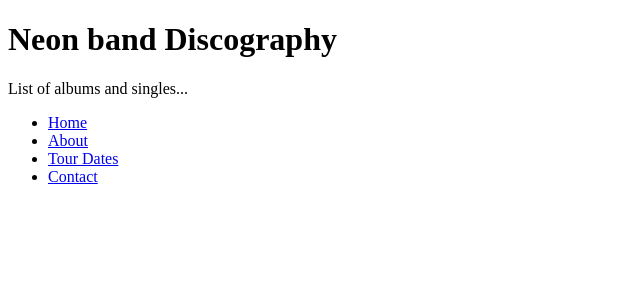
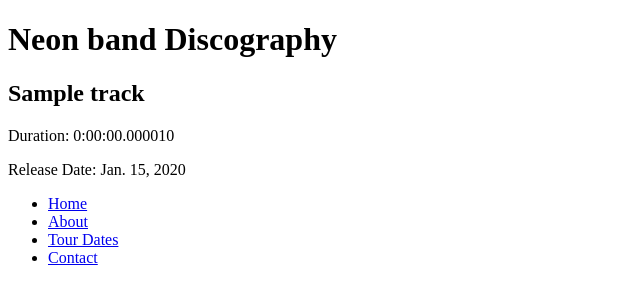
Before and after one commit to Phetheho-Monaheng/Remote_capstone-project10, a Django app: template neon_band/templates/neon_band/discography.html in a window 1280 px wide. Shown: the top 304 px of the page, without its empty margins (0-640 px from the left). Run offline with Django 4.2, Linux system fonts and the light colour scheme; the template is opened without the code that fills it: values that come from a table or form of the project are taken from there, others are empty; tables that the repository leaves empty hold one stand-in row (values such as "Sample post").

Commit message:
Updated discography.html

```diff
--- a/neon_band/templates/neon_band/discography.html
+++ b/neon_band/templates/neon_band/discography.html
@@ -7,13 +7,23 @@
 </head>
 <body>
     <h1>Neon band Discography</h1>
-    <p>List of albums and singles...</p>
+    <div>
+        {% for track in tracks %}
+            <div>
+                <h2>{{ track.title }}</h2>
+                <p>Duration: {{ track.duration }}</p>
+                <p>Release Date: {{ track.release_date }}</p>
+            </div>
+        {% empty %}
+            <p>No tracks available</p>
+        {% endfor %}
+    </div>
     <nav>
         <ul>
-            <li><a href="/home/">Home</a></li>
-            <li><a href="/about/">About</a></li>
-            <li><a href="/tour/">Tour Dates</a></li>
-            <li><a href="/contact/">Contact</a></li>
+            <li><a href="{% url 'home' %}">Home</a></li>
+            <li><a href="{% url 'about' %}">About</a></li>
+            <li><a href="{% url 'tour' %}">Tour Dates</a></li>
+            <li><a href="{% url 'contact' %}">Contact</a></li>
         </ul>
     </nav>
 </body>
```
